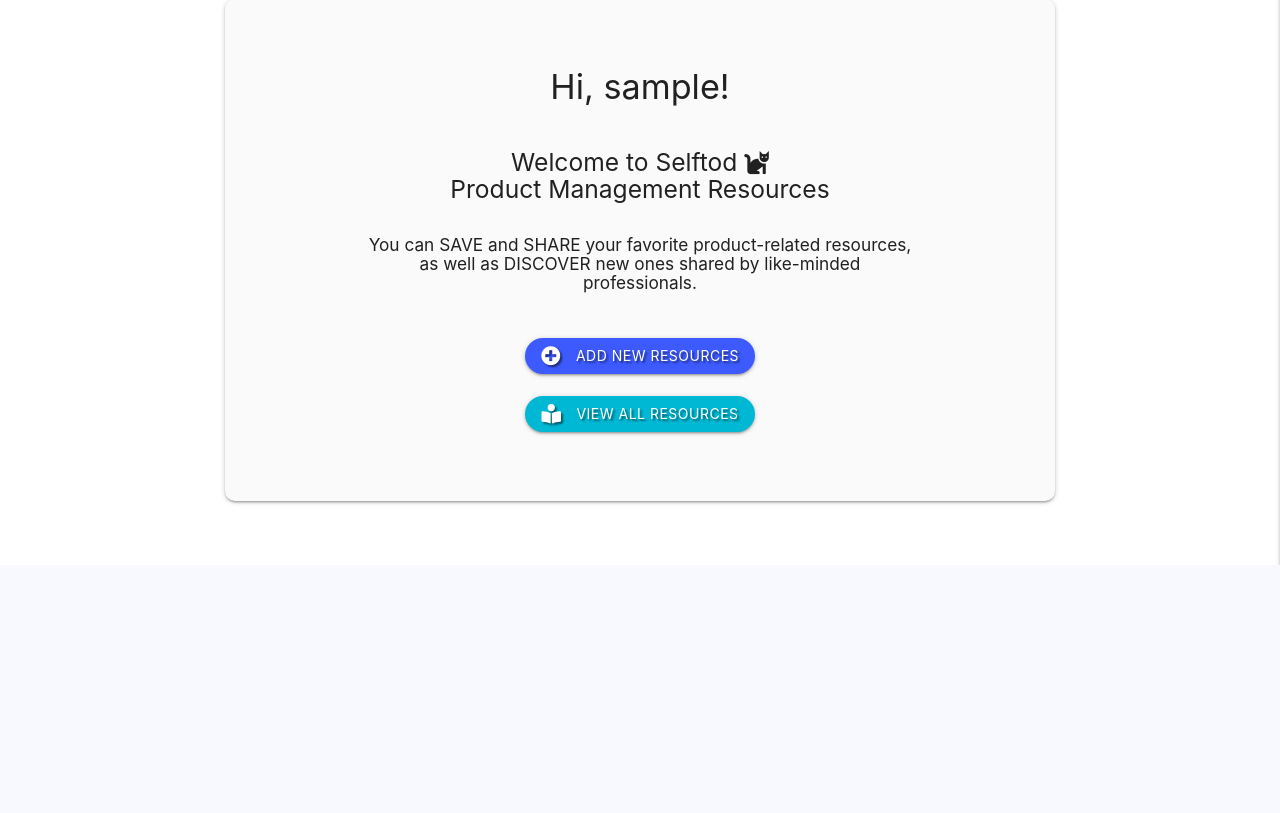
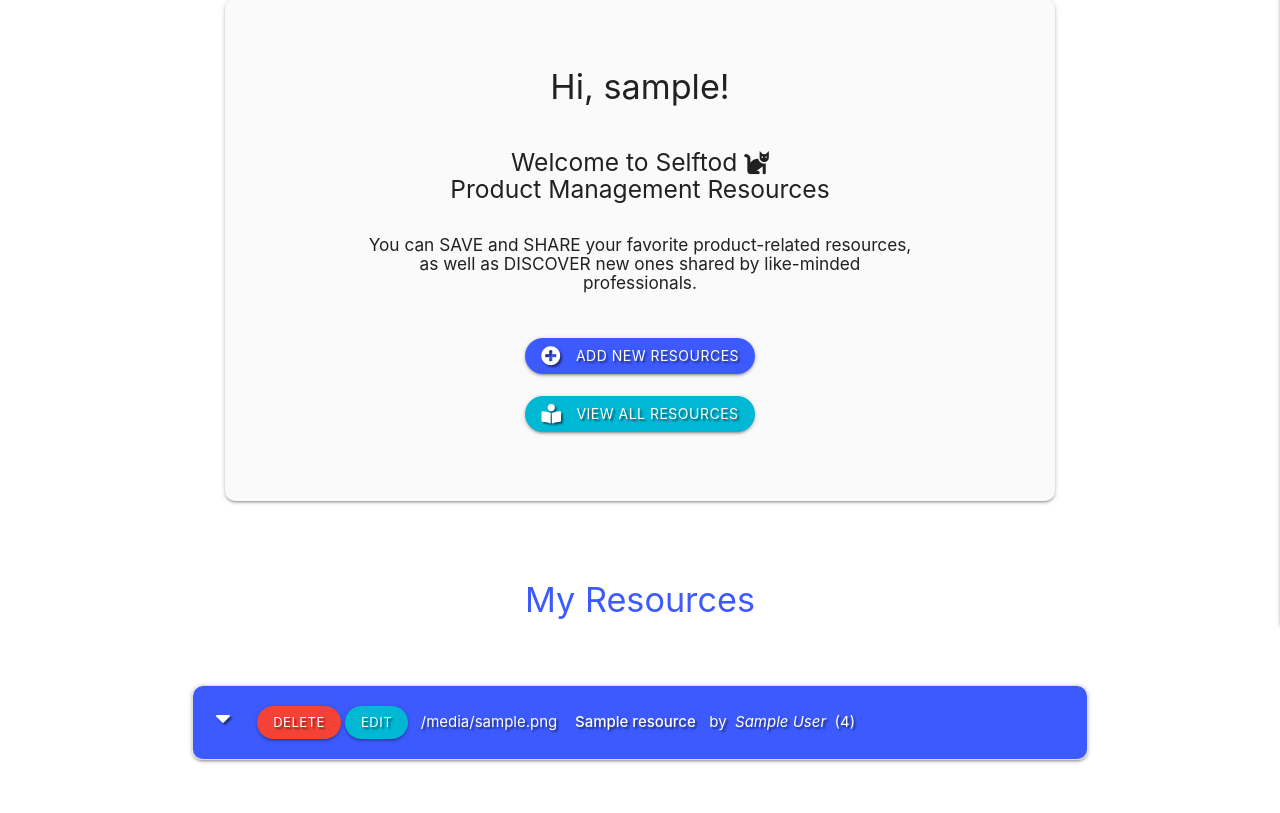
Before and after one commit to effiemanyos/ms3-pmresources, a Flask app: page /profile/1 in a window 1280 px wide. Shown: the part 235-1048 px from the top of the page. Before the commit the page ends 800 px from the top, so only its background shows below. Run offline with Flask 2, Linux system fonts and the light colour scheme; the visitor is signed in with stand-in values (Sample User, id 1); a database or web service that is not in the repository returns one stand-in record (values such as "Sample title"); some libraries are stand-ins or nearby versions.

Commit message:
Add my resources section to the profile page

```diff
--- a/app.py
+++ b/app.py
@@ -16,6 +16,9 @@ app.config["MONGO_URI"] = os.environ.get("MONGO_URI")
 app.secret_key = os.environ.get("SECRET_KEY")
 
 mongo = PyMongo(app)
+
+
+# ------------------------------------------ Resources
 
 
 @app.route("/")
@@ -40,6 +43,9 @@ def search():
     return render_template("resources.html", resources=resources)
 
 
+# ------------------------------------------ Register
+
+
 @app.route("/register", methods=["GET", "POST"])
 def register():
     if request.method == "POST":
@@ -62,6 +68,9 @@ def register():
         flash("Registration Successfull")
         return redirect(url_for("profile", username=session["user"]))
     return render_template("register.html")
+
+
+# ------------------------------------------ Log In
 
 
 @app.route("/login", methods=["GET", "POST"])
@@ -93,10 +102,16 @@ def login():
     return render_template("login.html")
 
 
+# ------------------------------------------ Home
+
+
 @app.route("/home")
 def home():
 
     return render_template("home.html")
+
+
+# ------------------------------------------ Profile
 
 
 @app.route("/profile/<username>", methods=["GET", "POST"])
@@ -104,11 +119,17 @@ def profile(username):
     # Grab the session user's username from the database
     username = mongo.db.users.find_one(
         {"username": session["user"]})["username"]
+    resources = list(mongo.db.resources.find(
+        {"created_by": session["user"]}))
 
     if session["user"]:
-        return render_template("profile.html", username=username)
+        return render_template(
+            "profile.html", username=username, resources=resources)
 
     return redirect(url_for("login"))
+
+
+# ------------------------------------------ Log Out
 
 
 @app.route("/logout")
@@ -117,6 +138,9 @@ def logout():
     flash("You have been logged out")
     session.pop("user")
     return redirect(url_for("login"))
+
+
+# ------------------------------------------ Add Resource
 
 
 @app.route("/add_resource", methods=["GET", "POST"])
@@ -144,6 +168,9 @@ def add_resource():
 
     categories = mongo.db.categories.find().sort("category_name", 1)
     return render_template("add_resource.html", categories=categories)
+
+
+# ------------------------------------------ Edit Resource
 
 
 @app.route("/edit_resource/<resource_id>", methods=["GET", "POST"])
@@ -174,6 +201,9 @@ def edit_resource(resource_id):
     return render_template("edit_resource.html", resource=resource, categories=categories)
 
 
+# ------------------------------------------ Delete Resource
+
+
 @app.route("/delete_resource/<resource_id>")
 def delete_resource(resource_id):
     mongo.db.resources.remove({"_id": ObjectId(resource_id)})
@@ -181,10 +211,16 @@ def delete_resource(resource_id):
     return redirect(url_for("get_resources"))
 
 
+# ------------------------------------------ Categories
+
+
 @app.route("/get_categories")
 def get_categories():
     categories = list(mongo.db.categories.find().sort("category_name", 1))
     return render_template("categories.html", categories=categories)
+
+
+# ------------------------------------------ Add Category
 
 
 @app.route("/add_category", methods=["GET", "POST"])
@@ -200,6 +236,9 @@ def add_category():
     return render_template("add_category.html")
 
 
+# ------------------------------------------ Edit Category
+
+
 @app.route("/edit_category/<category_id>", methods=["GET", "POST"])
 def edit_category(category_id):
     if request.method == "POST":
@@ -213,11 +252,17 @@ def edit_category(category_id):
     return render_template("edit_category.html", category=category)
 
 
+# ------------------------------------------ Delete Category
+
+
 @app.route("/delete_category/<category_id>")
 def delete_category(category_id):
     mongo.db.categories.remove({"_id": ObjectId(category_id)})
     flash("Category Successfully Deleted")
     return redirect(url_for("get_categories"))
+
+
+# ------------------------------------------ Run App
 
 
 if __name__ == "__main__":
--- a/templates/profile.html
+++ b/templates/profile.html
@@ -48,4 +48,66 @@
     </div>
     <br>
 
+    <!-- Page Subtitle -->
+    <h4 class="center-align indigo-text text-accent-3 uppercase">
+        My Resources
+    </h4>
+    <br>
+    <br>
+    <!-- All Resources -->
+    <div class="container">
+        {% if resources|length > 0 %}
+        <ul class="collapsible collapsible-styling">
+            {% for resource in resources %}
+                <li>
+                    <div class="collapsible-header white-text indigo accent-3 text-shadow collapsible-styling">
+                        <!-- Delete & Edit Buttons -->
+                        <div class="col s3">
+                            <i class="fas fa-caret-down"></i>
+                            <a href="{{ url_for('delete_resource', resource_id=resource._id) }}"
+                                class="btn-small red button-styling">Delete</a>
+                            <a href="{{ url_for('edit_resource', resource_id=resource._id) }}"
+                                class="btn-small cyan accent-4 button-styling">Edit</a>
+                        </div>
+                        <!-- Resource Icon, Title, Author, Creation Date -->
+                        <div class="col s9">
+                            &nbsp;&nbsp;&nbsp;{{ resource.resource_icon }} &nbsp;
+                            <strong>{{ resource.resource_title }}</strong> &nbsp;by&nbsp;
+                            <em>{{ resource.resource_author }}</em>&nbsp;&nbsp;({{ resource.resource_rating }})
+                            {% if resource.is_done == "on" %}
+                                &nbsp;<i class="fas fa-check-circle white-text tooltipped" data-position="right"
+                                    data-tooltip="DONE!"></i>
+                            {% endif %}
+                        </div>
+                    </div>
+                    <!-- Resource Collapsible Body -->
+                    <div class="collapsible-body">
+                        <p><strong><i class="fas fa-th"></i>&nbsp; Category:</strong> {{ resource.category_name }}</p>
+                        <p><strong><i class="fas fa-comment-dots"></i>&nbsp; Topic:</strong> {{ resource.resource_topic }}</p>
+                        <p><strong><i class="fas fa-globe"></i>&nbsp; Source:</strong> {{ resource.source_name }}</p>
+                        <p><strong><i class="fas fa-graduation-cap"></i>&nbsp; Takeaway:</strong>
+                            {{ resource.resource_takeaway }}</p>
+                        <p><strong><i class="fas fa-folder-open"></i>&nbsp; Format:</strong> {{ resource.resource_format }}</p>
+                        <p><strong><i class="fas fa-calendar-alt"></i>&nbsp; Created:</strong> {{ resource.creation_date }}</p>
+                        <p><strong><i class="fas fa-star"></i>&nbsp; Rated:</strong> {{ resource.resource_rating }}</p>
+                        <a href="{{ resource.resource_url }}" target="_blank"><i class="fas fa-link"></i>&nbsp; Direct
+                            Link</i></a>
+                        <p><em>by {{ resource.created_by }}</em></p>
+                    </div>
+                </li>
+            {% endfor %}
+        </ul>
+        {% else %}
+            <div class="col s12 center-align">
+                <h5 class="no-recipes-heading">Hey <span>{{ username }}!</span> <span>😎</span></h5>
+                <br>
+                <p class="no-recipes-text">Ready to create something delicious?</p>
+                <br>
+                <p class="no-recipes-text">Simply click the button above <span>☝</span></p>
+            </div>
+        {% endif %}
+    </div>
+    <br>
+    <br>
+
 {% endblock %}
```
